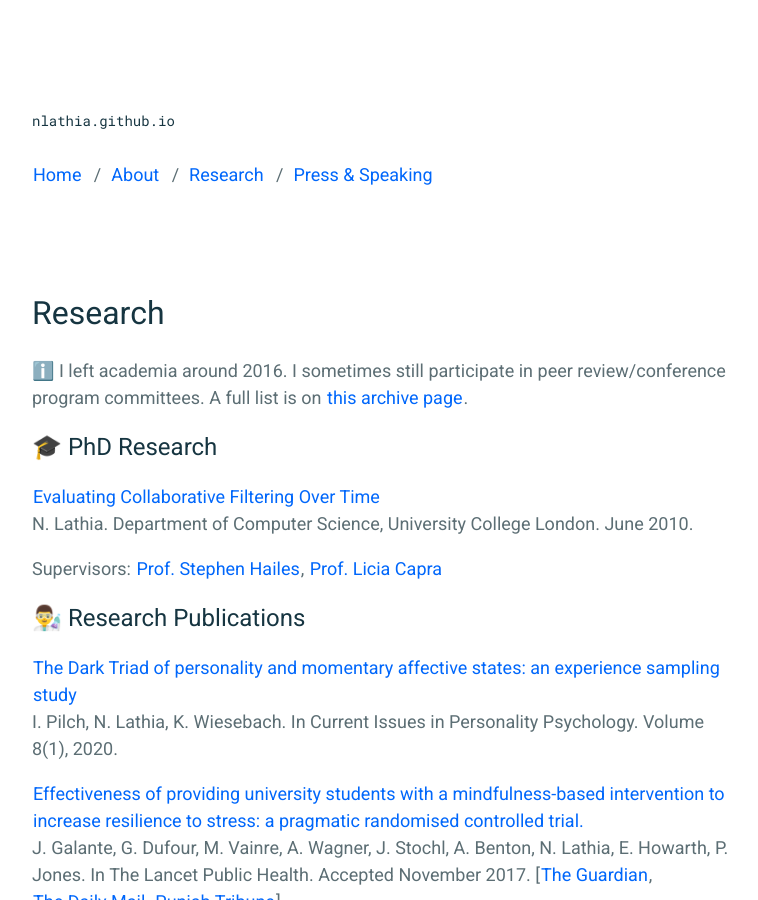
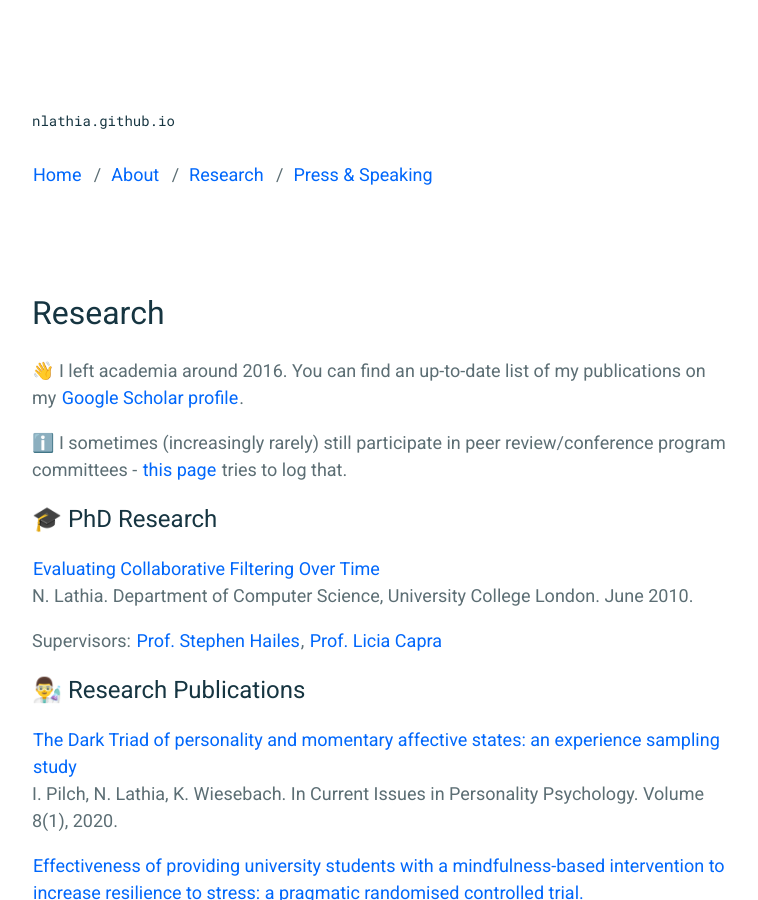
Before and after one commit to nlathia/nlathia.github.io, a Jekyll site: the page built from _pages/research.md, in a window 1280 px wide and 900 px high. Shown: the whole window, without its empty margins (258-1016 px from the left). Built offline with Jekyll 4.4.1, drawn with Linux system fonts in a browser that asks for light colours.

Commit message:
Update research.md

```diff
--- a/_pages/research.md
+++ b/_pages/research.md
@@ -4,7 +4,9 @@ title: Research
 permalink: /research/
 ---
 
-ℹ️ I left academia around 2016. I sometimes still participate in peer review/conference program committees. A full list is on [this archive page](../archive/reviewing.html).
+👋 I left academia around 2016. You can find an up-to-date list of my publications on my [Google Scholar profile](https://scholar.google.co.uk/citations?user=LFDxKoQAAAAJ&hl=en).
+
+ℹ️ I sometimes (increasingly rarely) still participate in peer review/conference program committees - [this page](../archive/reviewing.html) tries to log that.
 
 
 ## 🎓 PhD Research
```
